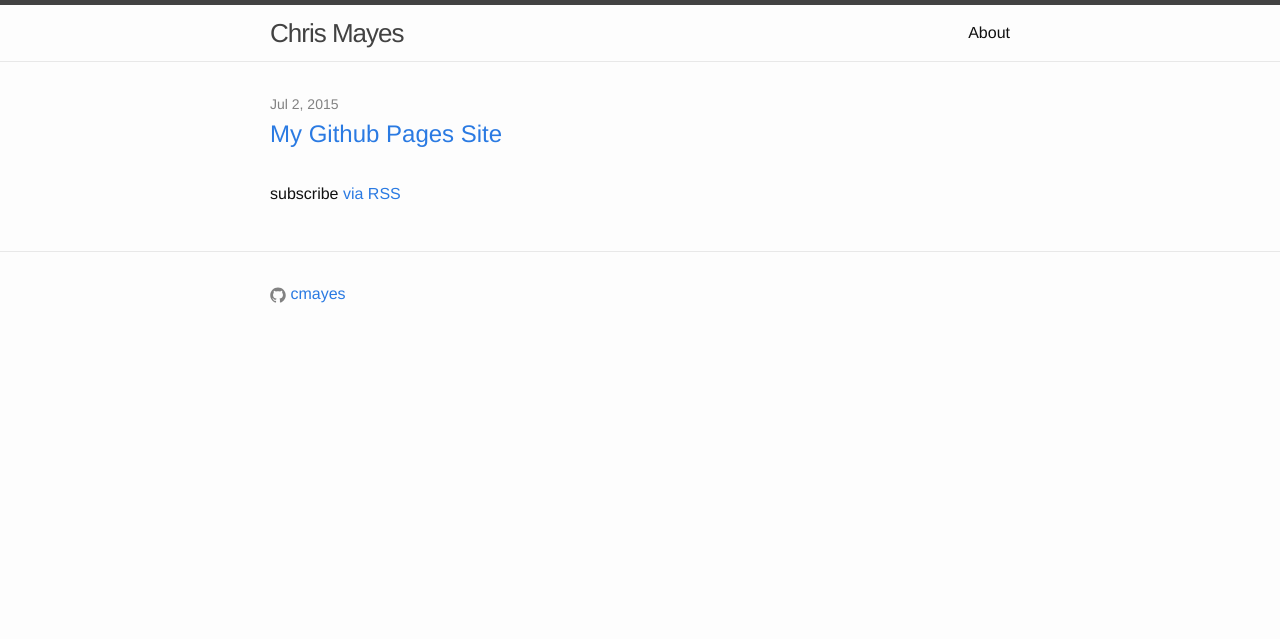
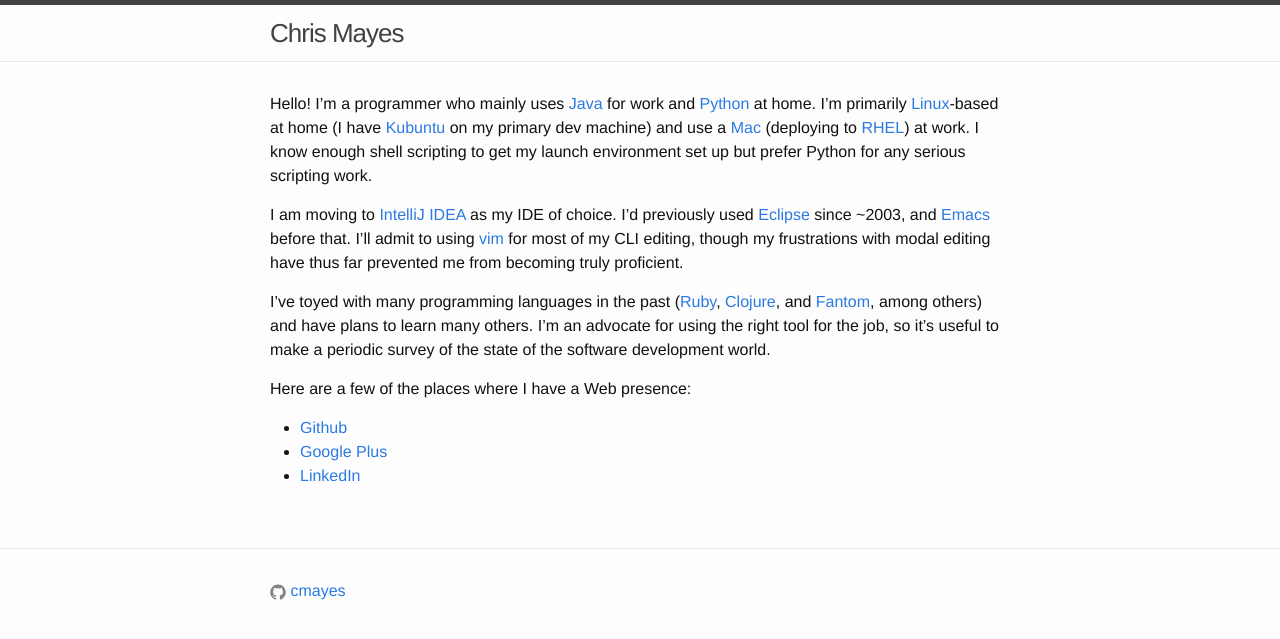
Before and after one commit to cmayes/cmayes.github.io, a Jekyll site: the page built from index.md, in a window 1280 px wide. Shown: the top 639 px of the page. Built offline with Jekyll 4.4.1, drawn with Linux system fonts in a browser that asks for light colours.

Commit message:
Simplified the site to be just the "about" page.

```diff
--- a/_layouts/page.html
+++ b/_layouts/page.html
@@ -2,10 +2,6 @@
 layout: default
 ---
 <div class="post">
-
-  <header class="post-header">
-    <h1 class="post-title">{{ page.title }}</h1>
-  </header>
 
   <article class="post-content">
     {{ content }}
--- a/_posts/2015-07-02-welcome-to-jekyll.markdown
+++ /dev/null
@@ -1,15 +0,0 @@
----
-layout: post
-title:  "My Github Pages Site"
-date:   2015-07-02 09:25:11
-categories: jekyll update github
----
-I've created my [Github Pages][cmayes-github] site!  I will probably also redirect [cmayes.com][cmayes-com] and [cmayes.org][cmayes-org] here.
-
-To avoid getting lost in the weeds, I'm going to leave the default layout in place; it's simple and inoffensive.  I'd like to bring my web
-development skills nearer to this decade's state of the art (90% of what I know would have worked equally well in 1998) before I try to make
-any changes.  I know from painful experience that crafting a new site layout takes roughly an order of magnitude longer than I'd expect it to...
-
-[cmayes-github]: http://cmayes.github.io
-[cmayes-com]:    http://www.cmayes.com
-[cmayes-org]:    http://www.cmayes.org
--- a/index.html
+++ /dev/null
@@ -1,21 +0,0 @@
----
-layout: default
----
-
-<div class="home">
-
-  <ul class="post-list">
-    {% for post in site.posts %}
-      <li>
-        <span class="post-meta">{{ post.date | date: "%b %-d, %Y" }}</span>
-
-        <h2>
-          <a class="post-link" href="{{ post.url | prepend: site.baseurl }}">{{ post.title }}</a>
-        </h2>
-      </li>
-    {% endfor %}
-  </ul>
-
-  <p class="rss-subscribe">subscribe <a href="{{ "/feed.xml" | prepend: site.baseurl }}">via RSS</a></p>
-
-</div>
--- a/about.md
+++ b/index.md
@@ -1,7 +1,5 @@
 ---
 layout: page
-title: About
-permalink: /about/
 ---
 Hello!  I'm a programmer who mainly uses [Java][java] for work and [Python][python]
 at home. I'm primarily [Linux][linux]-based at home (I have [Kubuntu][kubuntu] on
```
Also changed, not shown: _layouts/post.html (deleted, +0 -15 lines), 2 other files.
